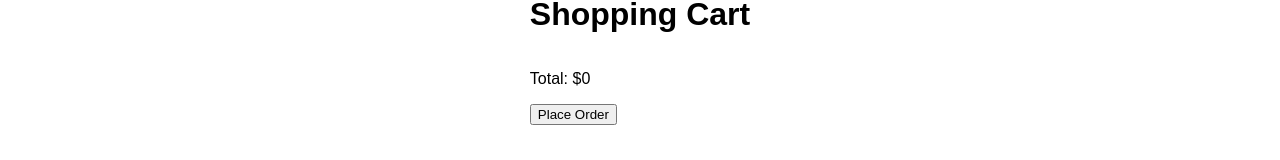
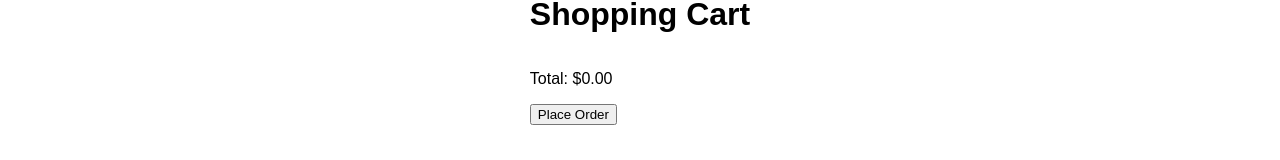
Before and after one commit to JayAjmera0/ecommerce-app, a React (Create React App) app: page /cart in a window 1280 px wide. Shown: the part 350-510 px from the top of the page. Built offline with nearby package versions, Linux system fonts and the light colour scheme.

Commit message:
favicon update

```diff
--- a/src/Cart.js
+++ b/src/Cart.js
@@ -1,11 +1,30 @@
 import React from 'react';
 
 function Cart({ cart, removeFromCart }) {
-  const totalPrice = cart.reduce((total, item) => total + item.price * item.quantity, 0);
 
-  const handlePlaceOrder = () => {
-    // Logic for placing the order (you can implement this based on your requirements)
-    console.log("Order placed!");
+  // Calculate the total price of the items in the cart
+  const calculateTotal = () => {
+    return cart.reduce((total, item) => total + (item.price * item.quantity), 0);
+  };
+
+  // Function to handle placing the order
+  const placeOrder = () => {
+    // Calculate the total price
+    const totalPrice = calculateTotal();
+
+    // Create a JSON object with the cart items and total price
+    const order = {
+      items: cart.map(item => ({
+        id: item.id,
+        name: item.name,
+        price: item.price,
+        quantity: item.quantity
+      })),
+      total: totalPrice
+    };
+
+    // Convert the order object to a JSON string and log it
+    console.log("Placing order:", JSON.stringify(order, null, 2));
   };
 
   return (
@@ -19,8 +38,10 @@ function Cart({ cart, removeFromCart }) {
           </li>
         ))}
       </ul>
-      <p>Total: ${totalPrice}</p>
-      <button onClick={handlePlaceOrder}>Place Order</button>
+      {/* Display the total price */}
+      <p>Total: ${calculateTotal().toFixed(2)}</p>
+      {/* Add the Place Order button */}
+      <button onClick={placeOrder}>Place Order</button>
     </div>
   );
 }
--- a/src/apiService.js
+++ b/src/apiService.js
@@ -1,6 +1,4 @@
 import axios from 'axios';
-
-// Hard-coded API URL
 
 
 // Function to fetch data from the API Gateway
```
